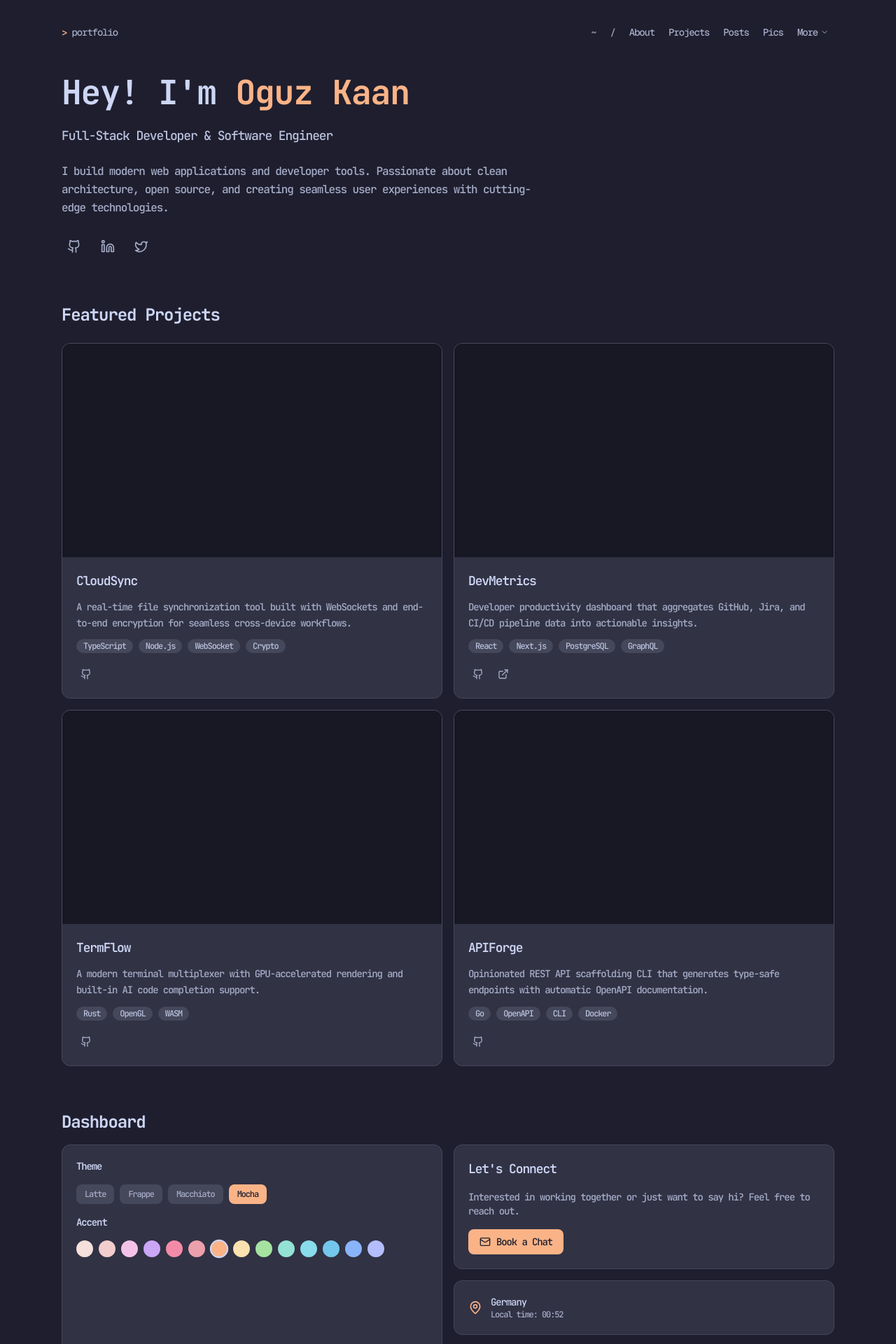
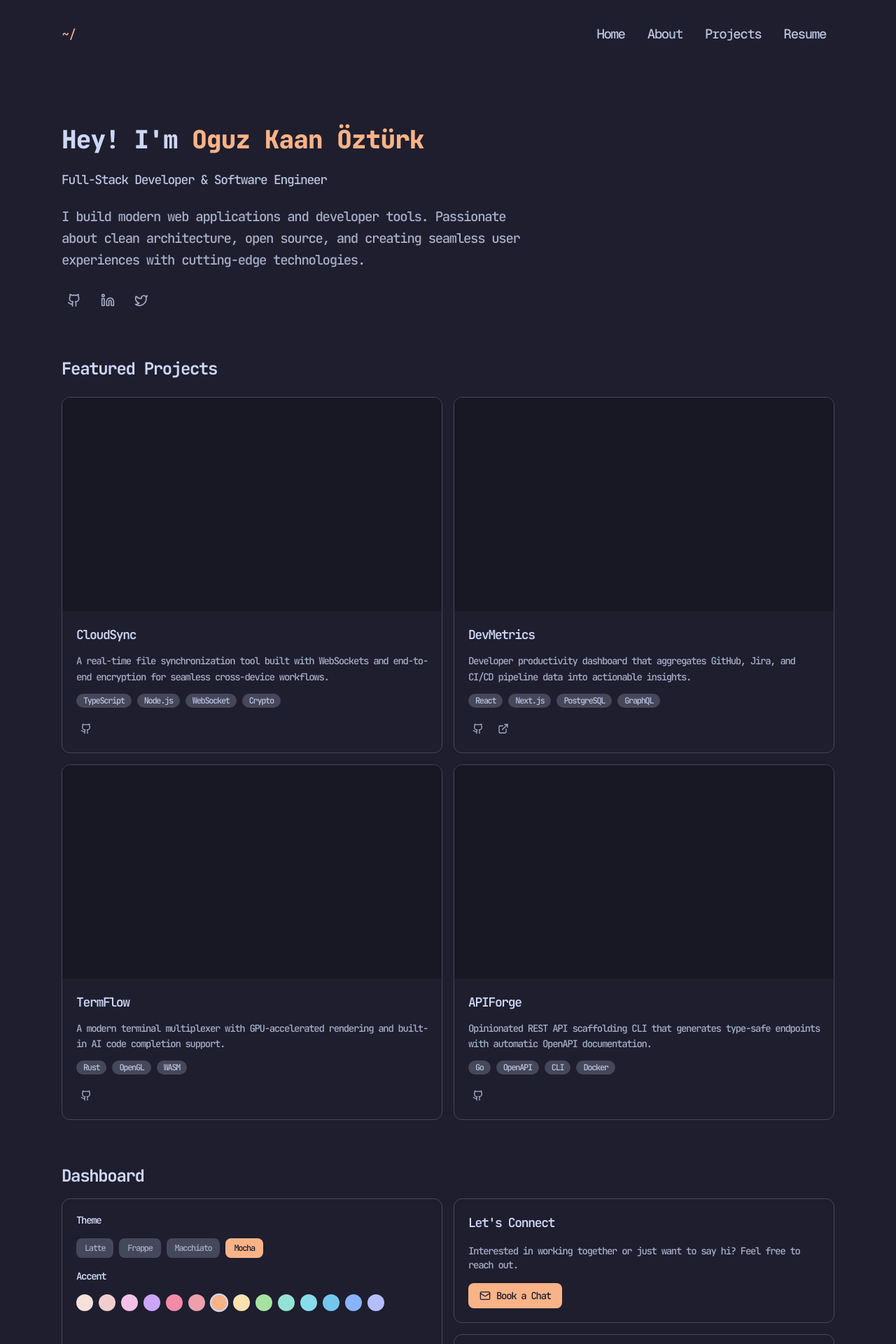
Before and after one commit to Oguz361/portfolio, a Next.js app: page / in a window 1280 px wide. Shown: the top 1920 px of the page at 70% size. Built offline with nearby package versions, Linux system fonts and the light colour scheme.

Commit message:
mostly design changes

```diff
--- a/app/globals.css
+++ b/app/globals.css
@@ -69,6 +69,7 @@ body {
   letter-spacing: -0.07em;
   line-height: 1.2;
   font-weight: 500;
+  font-size: 19px;
 }
 
 @keyframes blink {
--- a/app/layout.tsx
+++ b/app/layout.tsx
@@ -14,7 +14,7 @@ const geistMono = Geist_Mono({
 });
 
 export const metadata: Metadata = {
-  title: "Oguz Kaan | Developer",
+  title: "Oguz Kaan Öztürk | Developer",
   description: "Full-Stack Developer Portfolio",
 };
 
@@ -29,8 +29,8 @@ const FOUC_SCRIPT = `
         ["latte", "frappe", "macchiato", "mocha"].map((name) => [
           name,
           null, // placeholder
-        ])
-      )
+        ]),
+      ),
     )};
     // Inline the full palette data for FOUC prevention
     var data = {
--- a/app/page.tsx
+++ b/app/page.tsx
@@ -8,7 +8,7 @@ import Footer from "@/components/Footer";
 export default function Home() {
   return (
     <div className="mx-auto max-w-6xl px-6 py-8">
-      <header className="flex items-center justify-between pb-12">
+      <header className="flex items-center justify-between pb-28">
         <CommandPalette />
         <Navigation />
       </header>
--- a/components/ClickCounter.tsx
+++ b/components/ClickCounter.tsx
@@ -20,7 +20,7 @@ export default function ClickCounter() {
   return (
     <button
       onClick={handleClick}
-      className="flex items-center gap-3 rounded-xl border border-surface1 bg-surface0 p-5 transition-colors hover:border-accent/40 w-full"
+      className="flex items-center gap-3 rounded-xl border border-surface1 bg-transparent p-5 transition-colors hover:border-accent/40 w-full"
     >
       <MousePointerClick className="h-5 w-5 text-accent" />
       <div className="text-left">
--- a/components/CommandPalette.tsx
+++ b/components/CommandPalette.tsx
@@ -1,8 +1,68 @@
+"use client";
+
+import { useState, useEffect } from "react";
+
+const SECTION_MAP: Record<string, string> = {
+  about: "About",
+  projects: "Projects",
+};
+
 export default function CommandPalette() {
+  const [activeSection, setActiveSection] = useState("");
+
+  useEffect(() => {
+    const sectionIds = Object.keys(SECTION_MAP);
+    const elements = sectionIds
+      .map((id) => document.getElementById(id))
+      .filter(Boolean) as HTMLElement[];
+
+    if (elements.length === 0) return;
+
+    let observedSection = "";
+
+    const observer = new IntersectionObserver(
+      (entries) => {
+        for (const entry of entries) {
+          if (entry.isIntersecting) {
+            observedSection = entry.target.id;
+            break;
+          }
+        }
+
+        // If near the top, always show ~/
+        if (window.scrollY < 100) {
+          setActiveSection("");
+        } else {
+          setActiveSection(observedSection);
+        }
+      },
+      { rootMargin: "-50% 0px -50% 0px" }
+    );
+
+    const handleScroll = () => {
+      if (window.scrollY < 100) {
+        setActiveSection("");
+      } else {
+        setActiveSection(observedSection);
+      }
+    };
+
+    elements.forEach((el) => observer.observe(el));
+    window.addEventListener("scroll", handleScroll, { passive: true });
+
+    return () => {
+      observer.disconnect();
+      window.removeEventListener("scroll", handleScroll);
+    };
+  }, []);
+
+  const path = activeSection
+    ? `~/${SECTION_MAP[activeSection]}/`
+    : "~/";
+
   return (
-    <div className="font-mono text-sm text-subtext0">
-      <span className="text-accent">&gt;</span>{" "}
-      <span>portfolio</span>
+    <div className="font-mono text-base text-subtext0">
+      <span className="text-accent">{path}</span>
       <span className="animate-blink ml-0.5 inline-block w-2 bg-accent text-transparent">_</span>
     </div>
   );
--- a/components/ConnectCard.tsx
+++ b/components/ConnectCard.tsx
@@ -2,7 +2,7 @@ import { Mail } from "lucide-react";
 
 export default function ConnectCard() {
   return (
-    <div className="flex flex-col items-start gap-4 rounded-xl border border-surface1 bg-surface0 p-5">
+    <div className="flex flex-col items-start gap-4 rounded-xl border border-surface1 bg-transparent p-5">
       <h3 className="text-lg font-semibold text-ctp-text">Let&apos;s Connect</h3>
       <p className="text-sm text-subtext0">
         Interested in working together or just want to say hi? Feel free to
--- a/components/Footer.tsx
+++ b/components/Footer.tsx
@@ -11,7 +11,7 @@ export default function Footer() {
     <footer className="border-t border-surface1 py-8">
       <div className="flex flex-col items-center gap-4 sm:flex-row sm:justify-between">
         <div className="flex items-center gap-4 text-sm text-subtext0">
-          <span>&copy; {new Date().getFullYear()} Oguz Kaan</span>
+          <span>&copy; {new Date().getFullYear()} Oguz Kaan Öztürk</span>
           <span className="flex items-center gap-1.5">
             <span className="inline-block h-2 w-2 rounded-full bg-ctp-green" />
             All Systems Operational
--- a/components/Hero.tsx
+++ b/components/Hero.tsx
@@ -9,8 +9,8 @@ const socials = [
 export default function Hero() {
   return (
     <section id="about" className="space-y-6">
-      <h1 className="text-4xl font-bold tracking-tight text-ctp-text sm:text-5xl">
-        Hey! I&apos;m <span className="text-accent">Oguz Kaan</span>
+      <h1 className="text-3xl font-extrabold tracking-tight text-ctp-text sm:text-4xl">
+        Hey! I&apos;m <span className="text-accent">Oguz Kaan Öztürk</span>
       </h1>
       <p className="text-lg text-subtext1">
         Full-Stack Developer &amp; Software Engineer
--- a/components/LocationWidget.tsx
+++ b/components/LocationWidget.tsx
@@ -14,7 +14,7 @@ export default function LocationWidget() {
     return () => clearInterval(id);
   }, []);
   return (
-    <div className="flex items-center gap-3 rounded-xl border border-surface1 bg-surface0 p-5">
+    <div className="flex items-center gap-3 rounded-xl border border-surface1 bg-transparent p-5">
       <MapPin className="h-5 w-5 text-accent" />
       <div>
         <p className="text-sm font-medium text-ctp-text">Germany</p>
--- a/components/Navigation.tsx
+++ b/components/Navigation.tsx
@@ -1,72 +1,22 @@
-"use client";
-
-import { useState, useRef, useEffect } from "react";
-import { ChevronDown } from "lucide-react";
-
-const mainLinks = [
-  { label: "~", href: "/" },
-  { label: "/", href: "/" },
+const links = [
+  { label: "Home", href: "#" },
   { label: "About", href: "#about" },
   { label: "Projects", href: "#projects" },
-  { label: "Posts", href: "#" },
-  { label: "Pics", href: "#" },
-];
-
-const moreLinks = [
   { label: "Resume", href: "#" },
-  { label: "Tutorials", href: "#" },
-  { label: "Notes", href: "#" },
-  { label: "Terminal", href: "#" },
 ];
 
 export default function Navigation() {
-  const [open, setOpen] = useState(false);
-  const ref = useRef<HTMLDivElement>(null);
-
-  useEffect(() => {
-    function handleClick(e: MouseEvent) {
-      if (ref.current && !ref.current.contains(e.target as Node)) {
-        setOpen(false);
-      }
-    }
-    document.addEventListener("mousedown", handleClick);
-    return () => document.removeEventListener("mousedown", handleClick);
-  }, []);
-
   return (
-    <nav className="flex items-center gap-1 font-mono text-sm text-subtext0">
-      {mainLinks.map((link) => (
+    <nav className="flex items-center gap-2 font-mono text-base text-subtext1">
+      {links.map((link) => (
         <a
           key={link.label}
           href={link.href}
-          className="rounded-md px-2 py-1 transition-colors hover:bg-surface0 hover:text-accent"
+          className="px-3 py-1.5 transition-colors hover:text-accent"
         >
           {link.label}
         </a>
       ))}
-      <div ref={ref} className="relative">
-        <button
-          onClick={() => setOpen(!open)}
-          className="flex items-center gap-1 rounded-md px-2 py-1 transition-colors hover:bg-surface0 hover:text-accent"
-        >
-          More
-          <ChevronDown className={`h-3 w-3 transition-transform ${open ? "rotate-180" : ""}`} />
-        </button>
-        {open && (
-          <div className="absolute right-0 top-full z-50 mt-1 min-w-[140px] rounded-lg border border-surface1 bg-surface0 py-1 shadow-lg">
-            {moreLinks.map((link) => (
-              <a
-                key={link.label}
-                href={link.href}
-                className="block px-3 py-1.5 text-sm text-subtext0 transition-colors hover:bg-surface1 hover:text-accent"
-                onClick={() => setOpen(false)}
-              >
-                {link.label}
-              </a>
-            ))}
-          </div>
-        )}
-      </div>
     </nav>
   );
 }
--- a/components/ProjectCard.tsx
+++ b/components/ProjectCard.tsx
@@ -3,7 +3,7 @@ import type { Project } from "@/data/projects";
 
 export default function ProjectCard({ project }: { project: Project }) {
   return (
-    <div className="group flex flex-col overflow-hidden rounded-xl border border-surface1 bg-surface0 transition-colors hover:border-accent/40">
+    <div className="group flex flex-col overflow-hidden rounded-xl border border-surface1 bg-transparent transition-colors hover:border-accent/40">
       <div className="aspect-video w-full bg-mantle" />
       <div className="flex flex-1 flex-col gap-3 p-5">
         <h3 className="text-lg font-semibold text-ctp-text">{project.title}</h3>
--- a/components/ThemeCustomizer.tsx
+++ b/components/ThemeCustomizer.tsx
@@ -14,7 +14,7 @@ export default function ThemeCustomizer() {
   const { palette, accent, setPalette, setAccent } = useTheme();
 
   return (
-    <div className="rounded-xl border border-surface1 bg-surface0 p-5 space-y-4">
+    <div className="rounded-xl border border-surface1 bg-transparent p-5 space-y-4">
       <h3 className="text-sm font-semibold text-ctp-text">Theme</h3>
       <div className="flex flex-wrap gap-2">
         {paletteNames.map((p) => (
```
